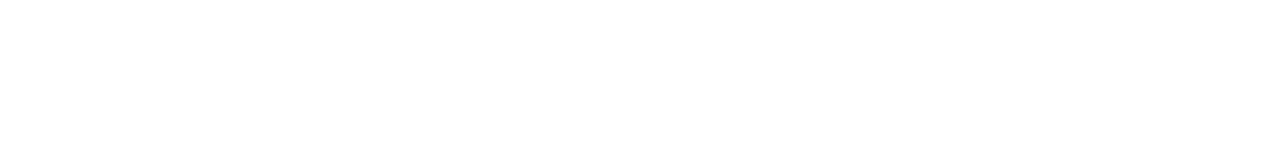
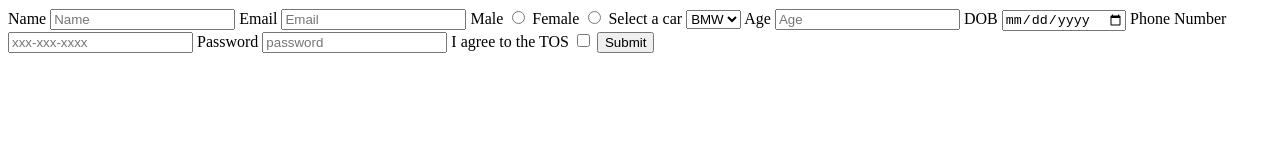
Before and after one commit to acciojob/signup-form-car-anshul-dhomne, a website: page main.html in a window 1280 px wide. Drawn offline with Linux system fonts and the light colour scheme.

Commit message:
created a submission

```diff
--- a/main.html
+++ b/main.html
@@ -1,16 +1,42 @@
 <!DOCTYPE html>
-
-<html>
+<html lang="en">
 
 <head>
-	<link rel="stylesheet" href="styles.css">
+    <meta charset="UTF-8">
+    <meta name="viewport" content="width=device-width, initial-scale=1.0">
+    <title>Document</title>
 </head>
 
 <body>
-	<!-- the entire body must be written by student -->
-    <script type="text/javascript" src="./script.js">
-</script>
+    <form method="post">
+        <label for="name">Name</label>
+        <input placeholder="Name" type="text" id="name" required>
+        <label for="email">Email</label>
+        <input placeholder="Email" type="email" id="email" required>
 
+        <label for="gender_m">Male</label>
+        <input type="radio" id="gender_m" name="gender" required>
+        <label for="gender_f">Female</label>
+        <input type="radio" id="gender_f" name="gender" required>
+        <label for="cars">Select a car</label>
+        <select placeholder="--place chosse an option--" id="cars" required>
+            <option>BMW</option>
+            <option>Audi</option>
+            <option>TATA</option>
+        </select>
+
+        <label for="age">Age</label>
+        <input placeholder="Age" type="number" id="age" required>
+        <label for="dob">DOB</label>
+        <input type="date" id="dob" required>
+        <label for="tel">Phone Number</label>
+        <input placeholder="xxx-xxx-xxxx" type="tel" id="tel">
+        <label for="password">Password</label>
+        <input placeholder="password" type="password" id="password" required>
+        <label for="tos">I agree to the TOS</label>
+        <input type="checkbox" id="tos" required>
+        <button type="submit">Submit</button>
+    </form>
 </body>
 
 </html>
```
